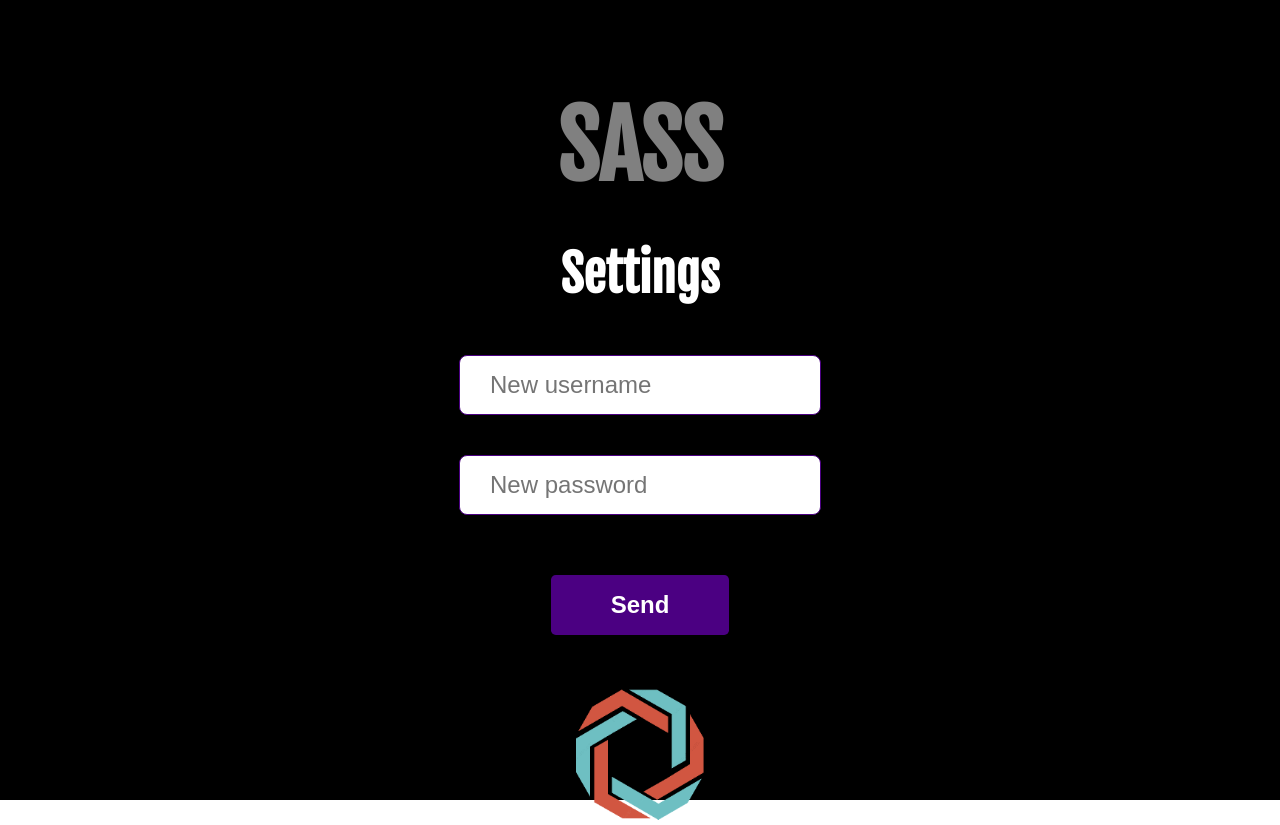
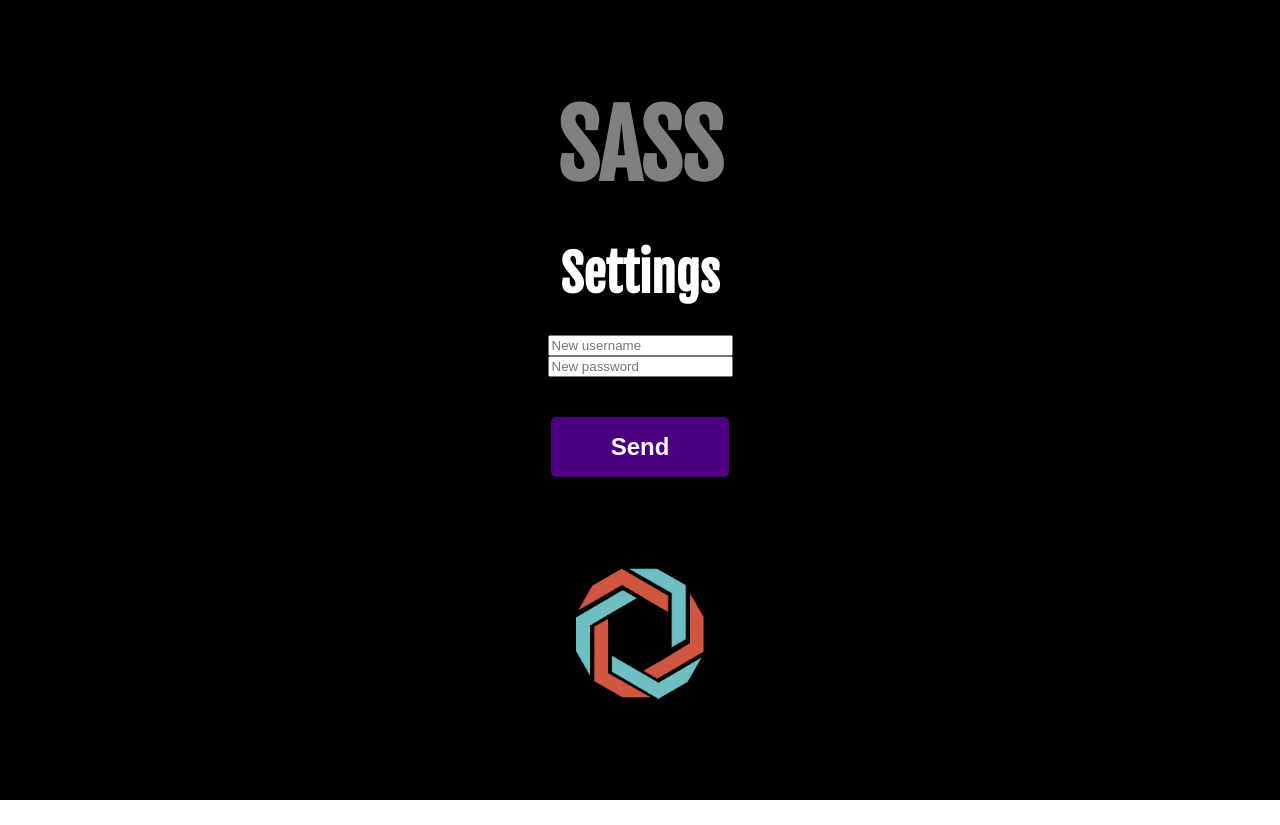
Before and after one commit to P-S-A-S-S/ReactSASS, a React (Create React App) app: page /settings in a window 1280 px wide. After the commit the page ends 800 px from the top, so only its background shows below. Built offline with nearby package versions, Linux system fonts and the light colour scheme.

Commit message:
Solved checkbox css

```diff
--- a/src/styles/settings.css
+++ b/src/styles/settings.css
@@ -36,7 +36,7 @@
     height: 280px;
 }
 
-input {
+.inputField {
     width: 300px;
     height: 40px;
     margin: 20px;
```
